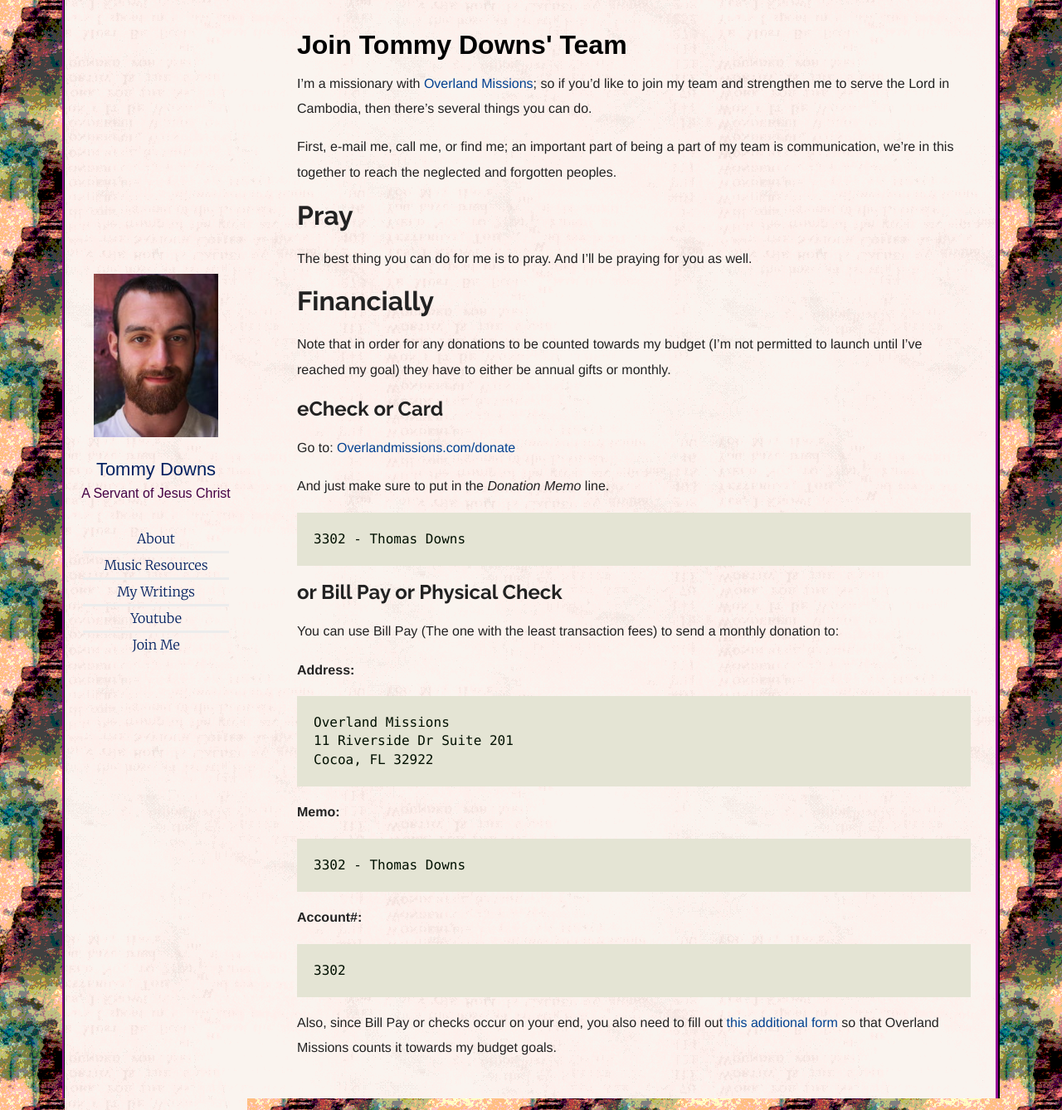
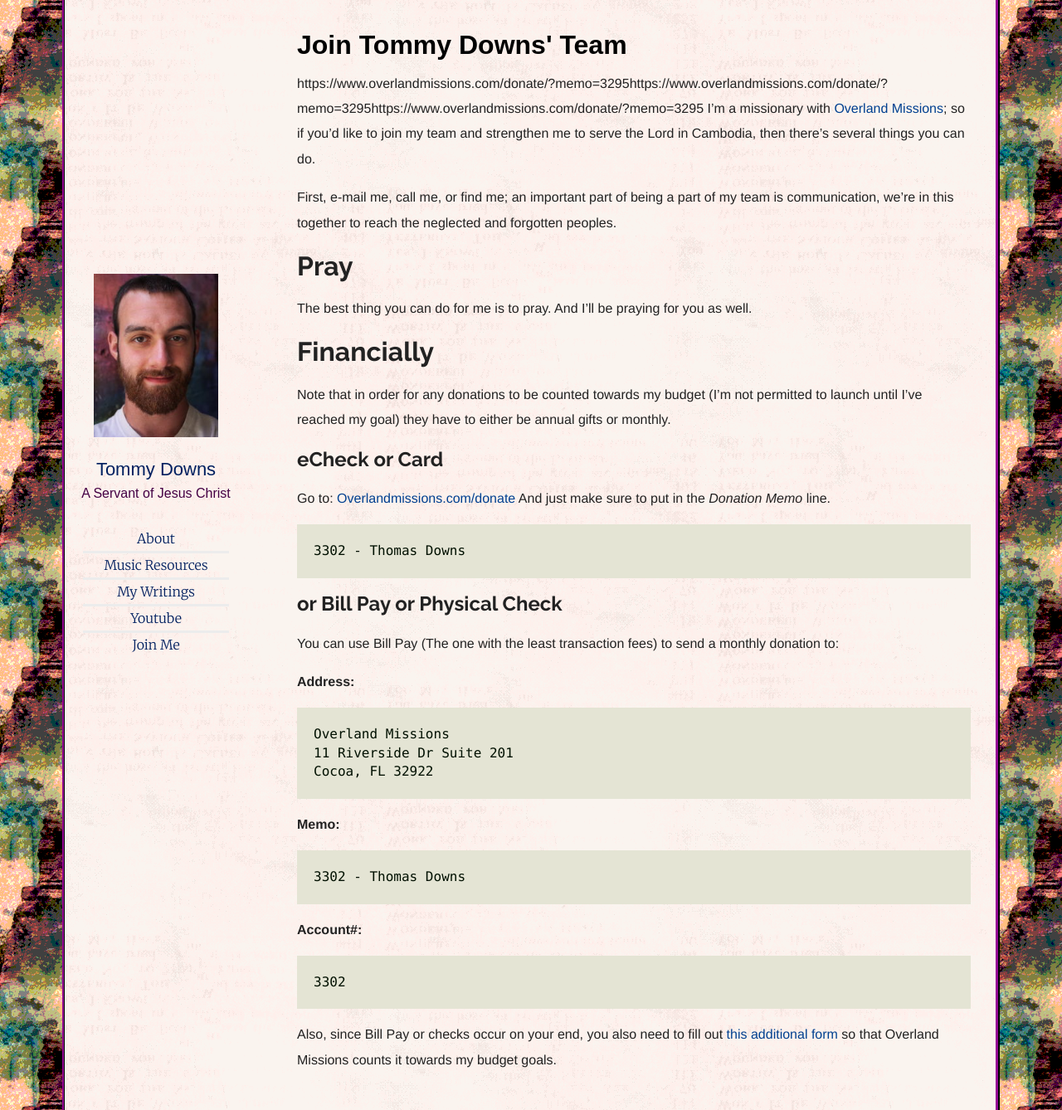
Before and after one commit to tnelsond/tnelsond, a Jekyll site: the page built from join.md, in a window 1280 px wide and 1338 px high. Shown: the whole window at 83% size. Built offline with Jekyll 4.4.1, drawn with Linux system fonts in a browser that asks for light colours; some of the changed lines change nothing that is shown.

Commit message:
Update Pages “join me”

```diff
--- a/join.md
+++ b/join.md
@@ -1,9 +1,9 @@
 ---
+title: Join Tommy Downs' Team
 layout: page
-title: Join Tommy Downs' Team
 permalink: /join/
 ---
-
+https://www.overlandmissions.com/donate/?memo=3295https://www.overlandmissions.com/donate/?memo=3295https://www.overlandmissions.com/donate/?memo=3295
 I'm a missionary with [Overland Missions](http://www.overlandmissions.com); so if you'd like to join my team and strengthen me to serve the Lord in Cambodia, then there's several things you can do.
 
 First, e-mail me, call me, or find me; an important part of being a part of my team is communication, we're in this together to reach the neglected and forgotten peoples.
@@ -20,8 +20,8 @@
 eCheck or Card
 ---------------
 
-Go to: [Overlandmissions.com/donate](https://www.overlandmissions.com/donate)
-
+Go to: [Overlandmissions.com/donate](
+https://www.overlandmissions.com/donate/?memo=3302)
 And just make sure to put
 in the *Donation Memo* line.
 
```
